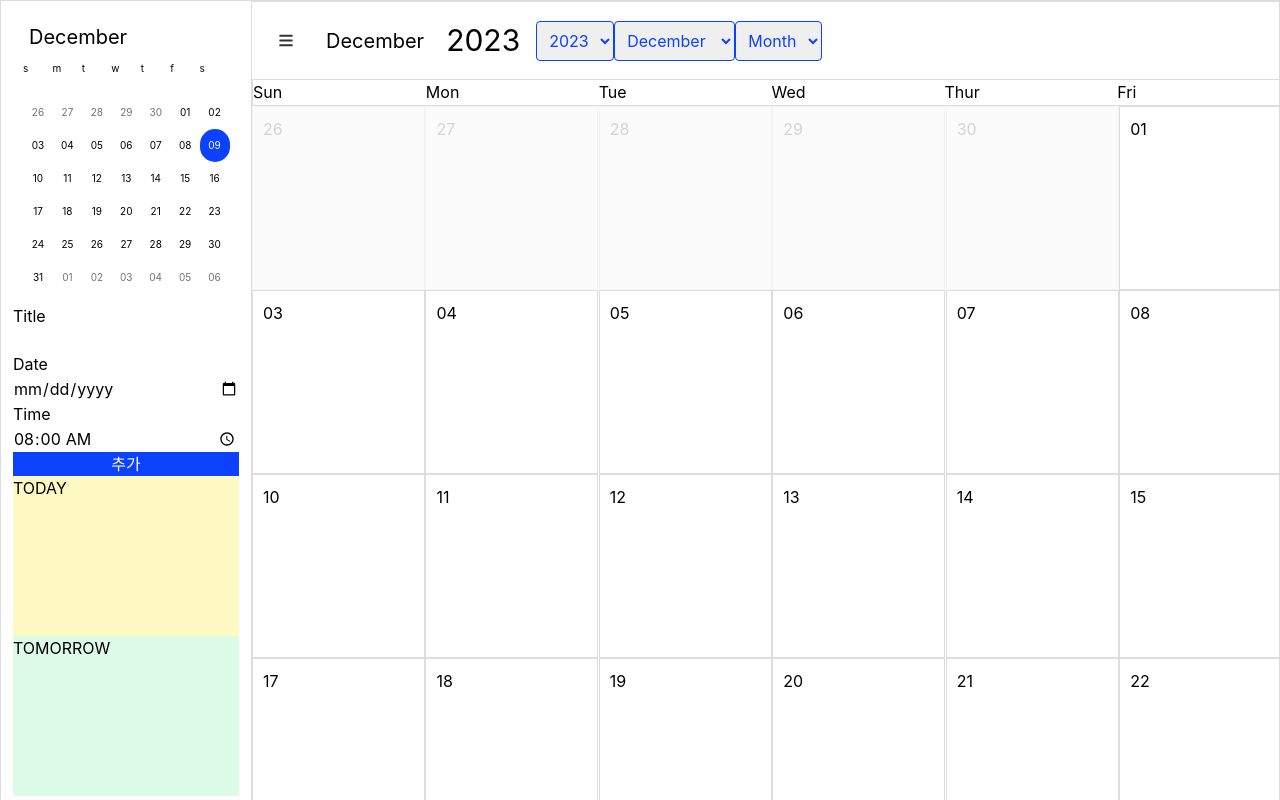
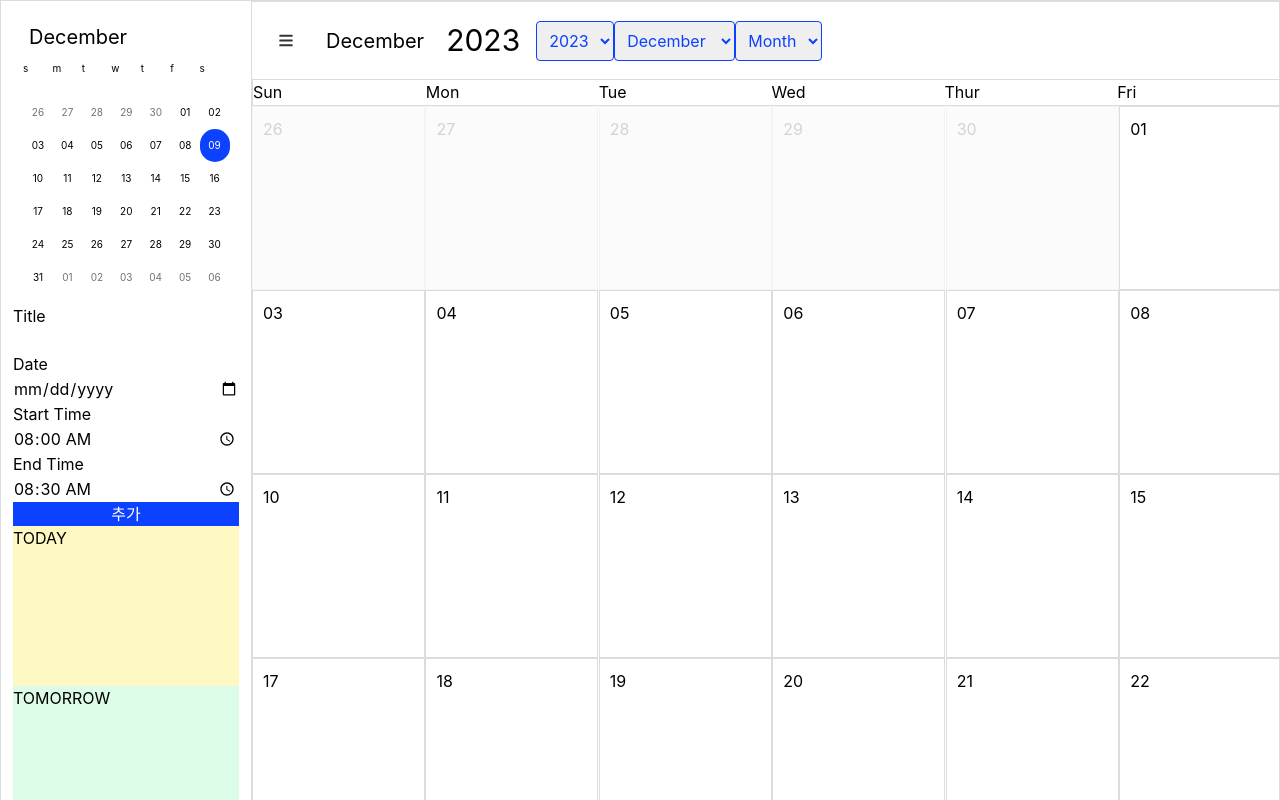
Before and after one commit to lindychi/frontend-bootcamp, a React (Create React App) app: page / in a window 1280 px wide. Shown: the top 800 px of the page. Built offline with nearby package versions, Linux system fonts and the light colour scheme.

Commit message:
endTime 추가

```diff
--- a/src/App.tsx
+++ b/src/App.tsx
@@ -27,7 +27,7 @@ function App() {
   const [selectedMonth, setSelectedMonth] = useState(today.getMonth() + 1);
   const [selectedYear, setSelectedYear] = useState(today.getFullYear());
   const [selectedView, setSelectedView] = useState<string>('month');
-  const [todoData, setTodoData] = useState<{ title: string; time: string; date: Date }[]>([]);
+  const [todoData, setTodoData] = useState<{ title: string; startTime: string; endTime: string; date: Date }[]>([]);
   const tomorrow = new Date();
 tomorrow.setDate(today.getDate() + 1);
 
@@ -160,6 +160,7 @@ export default App;
 
 interface Todo {
   title: string;
-  time: string;
+  startTime: string;
+  endTime: string;
   date: Date;
 }
--- a/src/components/BigCalendar.tsx
+++ b/src/components/BigCalendar.tsx
@@ -4,7 +4,8 @@ import DayHeader from './DayHeader';
 
 type Todo = {
   title: string;
-  time: string;
+  startTime: string;
+  endTime: string;
   date: Date;
 };
 
@@ -75,7 +76,7 @@ const BigCalendar: React.FC<Props> = ({
               {filterDate(todoData, date).map((item, index) => (
                 <div key={index} className="flex flex-row gap-4">
                   <div>{item.title}</div>
-                  <div>{item.time}</div>
+                  <div>{item.startTime}</div>
                 </div>
               ))}
             </div>
--- a/src/components/DaySelector.tsx
+++ b/src/components/DaySelector.tsx
@@ -2,7 +2,8 @@ import React from 'react';
 
 type DayViewProps = {
   title: string;
-  time: string;
+  startTime: string;
+  endTime: string;
   date: Date;
 };
 
@@ -25,7 +26,7 @@ const DayListView: React.FC<DayListViewProps> = ({ todoData, selectedDate }) =>
       .map((todo, index) => (
         <div key={index}>
           {/* 여기에 할 일 정보를 표시합니다. */}
-          {todo.title} - {todo.time}
+          {todo.title} - {todo.startTime}
         </div>
       ))}
   </div>
--- a/src/components/DayView.tsx
+++ b/src/components/DayView.tsx
@@ -6,7 +6,8 @@ import clsx from 'clsx';
 
 type Todo = {
   title: string;
-  time: string;
+  startTime: string;
+  endTime: string;
   date: Date;
 };
 
@@ -31,7 +32,8 @@ const filterDate = (todos: Todo[], selectedDate: Date | null, selectedHour: numb
       todoDate.getDate() === selectedDate.getDate() &&
       todoDate.getMonth() === selectedDate.getMonth() &&
       todoDate.getFullYear() === selectedDate.getFullYear() &&
-      Number(todo.time.split(":")[0])=== selectedHour
+      todo.startTime && // Check if startTime is defined
+      Number(todo.startTime.split(":")[0]) === selectedHour
     );
   });
 };
@@ -76,7 +78,7 @@ const DayView: React.FC<Props> = ({
             })}
           >
             <div>{item.title}</div>
-            <div>{item.time}</div>
+            <div>{item.startTime}</div>
           </div>
         ))}
 
--- a/src/components/ToDoAdd.tsx
+++ b/src/components/ToDoAdd.tsx
@@ -1,23 +1,30 @@
 import React, { useState } from 'react';
 
-type ToDo = {
+type Todo = {
   title: string;
-  time: string;
+  startTime: string;
+  endTime: string;
   date: Date;
 };
 
 type ToDoAddProps = {
-  setTodoData: React.Dispatch<React.SetStateAction<ToDo[]>>;
+  setTodoData: React.Dispatch<React.SetStateAction<Todo[]>>;
 };
 
 const ToDoAdd: React.FC<ToDoAddProps> = ({ setTodoData }) => {
   const [title, setTitle] = useState('');
   const [selectedDate, setDate] = useState<Date | null>(null);
-  const [selectedTime, setTime] = useState<string>('08:00');
+  const [selectedStartTime, setStartTime] = useState<string>('08:00');
+   const [selectedEndTime, setEndTime] = useState<string>('08:30');
 
   const handleAddTodo = () => {
-    if (title && selectedDate && selectedTime) {
-      const newTodo = { title, time: selectedTime, date: selectedDate as Date };
+    if (title && selectedDate && selectedStartTime && selectedEndTime) {
+      const newTodo = {
+        title,
+        startTime: selectedStartTime,
+        endTime: selectedEndTime,
+        date: selectedDate as Date,
+      };
 
       // 이 부분에서 로컬 스토리지에 데이터 저장
       const existingTodos = JSON.parse(localStorage.getItem('todos') || '[]');
@@ -29,7 +36,8 @@ const ToDoAdd: React.FC<ToDoAddProps> = ({ setTodoData }) => {
 
       setTitle('');
       setDate(null);
-      setTime('08:00');
+      setStartTime('08:00');
+      setEndTime('08:30');
     }
   };
 
@@ -50,11 +58,17 @@ const ToDoAdd: React.FC<ToDoAddProps> = ({ setTodoData }) => {
          setDate(new Date(selectedDateValue));
         }}
       />
-      Time{' '}
+       Start Time{' '}
       <input
         type="time"
-        value={selectedTime}
-        onChange={(event) => setTime(event.target.value)}
+        value={selectedStartTime}
+        onChange={(event) => setStartTime(event.target.value)}
+      />
+      End Time{' '}
+      <input
+        type="time"
+        value={selectedEndTime}
+        onChange={(event) => setEndTime(event.target.value)}
       />
       <button
         className="bg-primary text-white"
--- a/src/components/WeekView.tsx
+++ b/src/components/WeekView.tsx
@@ -4,7 +4,8 @@ import DayView from './DayView';
 
 type Todo = {
   title: string;
-  time: string;
+  startTime: string;
+  endTime: string;
   date: Date;
 };
 
@@ -97,7 +98,8 @@ export default function WeeklyView({
           todoDate.getDate() === selectedDate.getDate() &&
           todoDate.getMonth() === selectedDate.getMonth() &&
           todoDate.getFullYear() === selectedDate.getFullYear() &&
-          Number(todo.time.split(":")[0]) === selectedHour
+          todo.startTime &&
+      Number(todo.startTime.split(":")[0]) === selectedHour
         );
       });
     };
@@ -114,7 +116,7 @@ export default function WeeklyView({
                   filteredTodos.map((item: Todo, itemIndex: number) => (
                     <div key={itemIndex} className='flex flex-row h-[80px] gap-4'>
                       <div>{item.title}</div>
-                      <div>{item.time}</div>
+                      <div>{item.startTime}</div>
                     </div>
                   ))
                 ) : (
```
